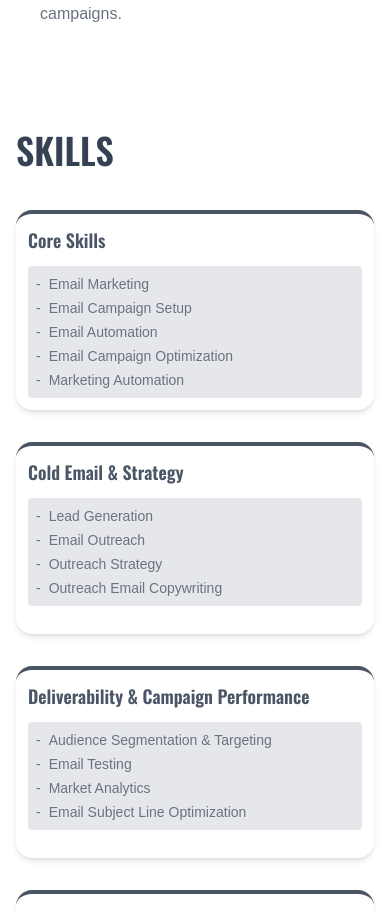
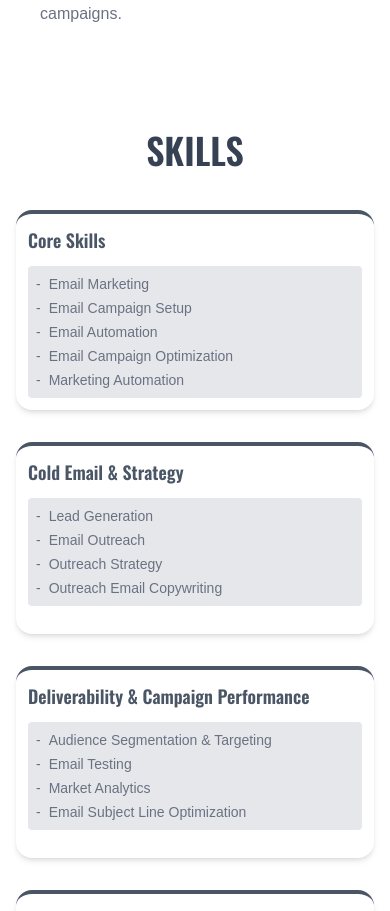
Before and after one commit to ranjushrestha/Email-Portfolio, a React (Vite) app: page / in a window 390 px wide. Shown: the part 1146-2057 px from the top of the page. Built offline with nearby package versions, Linux system fonts and the light colour scheme.

Commit message:
Fix responsive text positioning

```diff
--- a/src/pages/Skills.jsx
+++ b/src/pages/Skills.jsx
@@ -44,7 +44,7 @@ const Skills = () => {
 
   return (
     <div className="mt-10 px-4 lg:mt-4 lg:ml-8">
-      <h2 className="text-4xl sm:text-5xl text-gray-700 font-semibold mb-10">
+      <h2 className="text-4xl sm:text-5xl text-gray-700 text-center sm:text-left font-semibold mb-10">
         SKILLS
       </h2>
 
```
